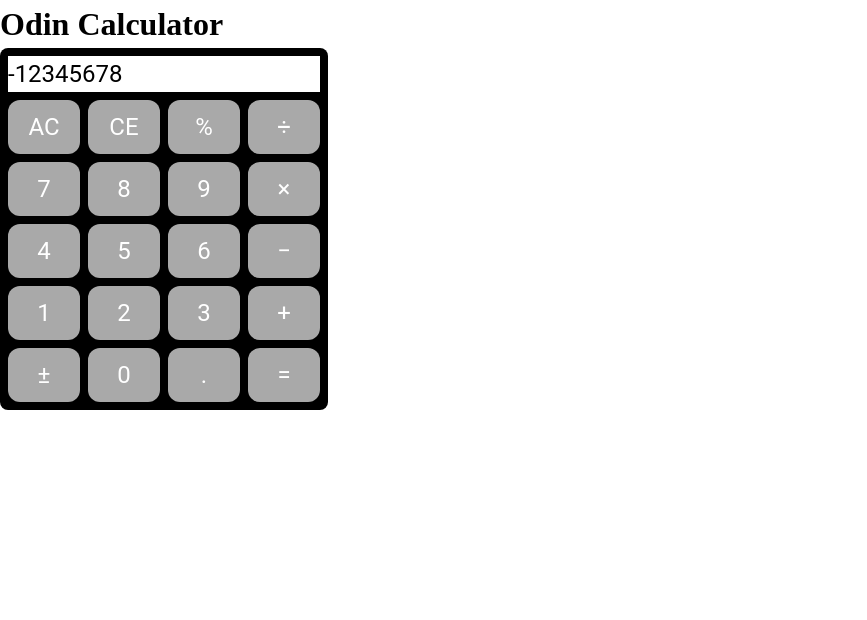
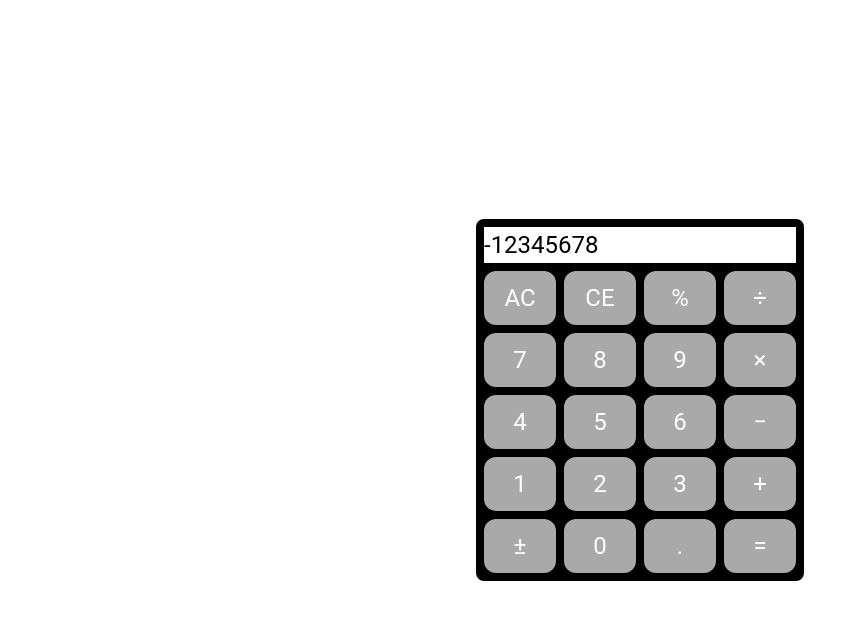
Before and after one commit to aquibulhaq/odin-calculator, a plain HTML site: page index.html in a window 1280 px wide. Shown: the whole page, without its empty margins (0-867 px from the left). Drawn offline with Linux system fonts and the light colour scheme.

Commit message:
feat: center the calculator in the body

```diff
--- a/index.html
+++ b/index.html
@@ -8,8 +8,6 @@
   <script src="./script.js" defer></script>
 </head>
 <body>
-  <h1>Odin Calculator</h1>
-
   <div id="calculator">
     <div id="display">-12345678</div>
 
--- a/style.css
+++ b/style.css
@@ -21,6 +21,10 @@ html {
 body {
   line-height: 1.5;
   -webkit-font-smoothing: antialiased;
+  min-height: 100vh;
+  display: flex;
+  justify-content: center;
+  align-items: center;
 }
 
 img,
```
